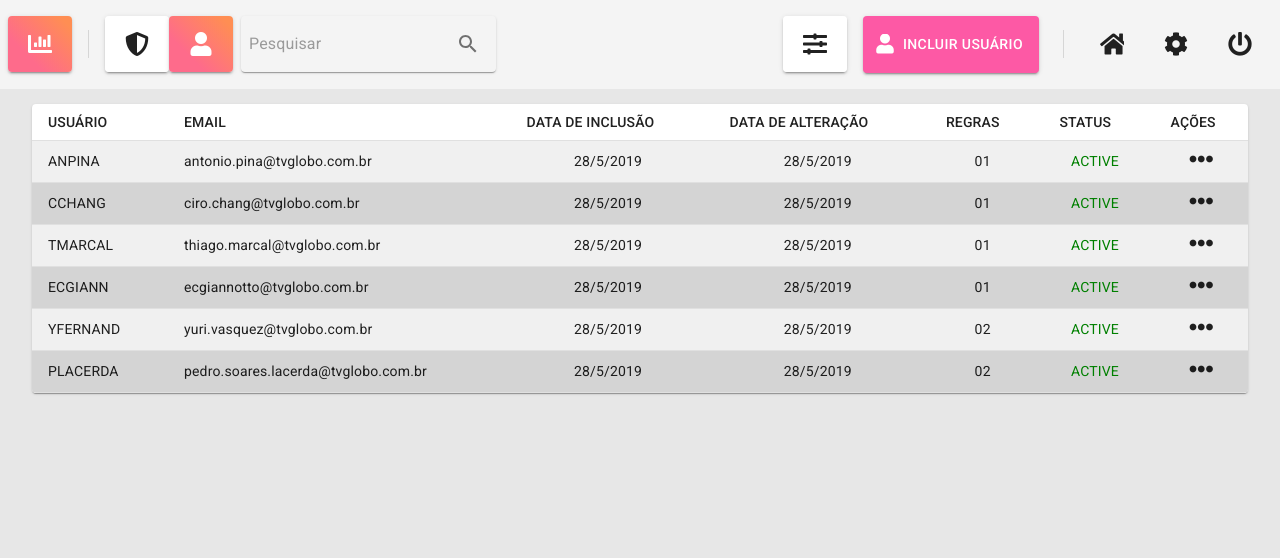
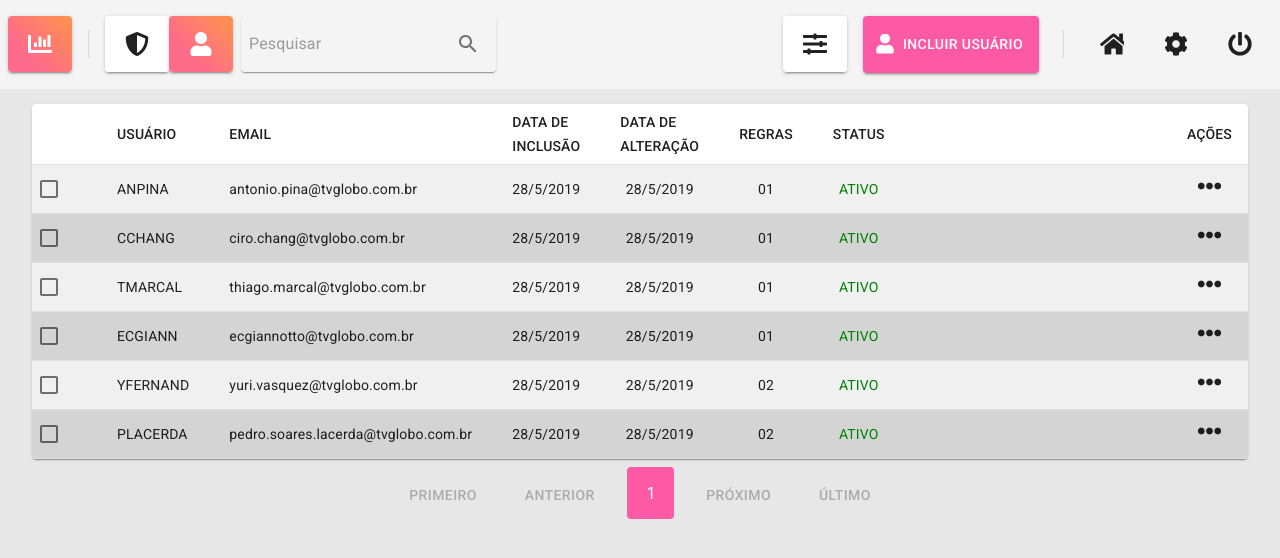
Before and after one commit to jonataspinto/storm-challenge, a React (Create React App) app: page / in a window 1280 px wide. Shown: the top 558 px of the page. Built offline with nearby package versions, Linux system fonts and the light colour scheme.

Commit message:
pagination structure and advanced for row

```diff
--- a/src/Shared/data.js
+++ b/src/Shared/data.js
@@ -5,7 +5,7 @@ export const users=[
         includDate: new Date(2019,5,28),
         alterDate: new Date(2019,5,30),
         rules: '01',
-        status: 'active',
+        status: 'ativo',
         actions: 'ellipsis-h'
     },
     {
@@ -14,7 +14,7 @@ export const users=[
         includDate: new Date(2019,5,28),
         alterDate: new Date(2019,5,30),
         rules: '01',
-        status: 'active',
+        status: 'ativo',
         actions: 'ellipsis-h'
     },
     {
@@ -23,7 +23,7 @@ export const users=[
         includDate: new Date(2019,5,28),
         alterDate: new Date(2019,5,30),
         rules: '01',
-        status: 'active',
+        status: 'ativo',
         actions: 'ellipsis-h'
     },
     {
@@ -32,7 +32,7 @@ export const users=[
         includDate: new Date(2019,5,28),
         alterDate: new Date(2019,5,30),
         rules: '01',
-        status: 'active',
+        status: 'ativo',
         actions: 'ellipsis-h'
     },
     {
@@ -41,7 +41,7 @@ export const users=[
         includDate: new Date(2019,5,28),
         alterDate: new Date(2019,5,30),
         rules: '02',
-        status: 'active',
+        status: 'ativo',
         actions: 'ellipsis-h'
     },
     {
@@ -50,7 +50,7 @@ export const users=[
         includDate: new Date(2019,5,28),
         alterDate: new Date(2019,5,30),
         rules: '02',
-        status: 'active',
+        status: 'ativo',
         actions: 'ellipsis-h'
     },
 ]
--- a/src/Shared/pt.js
+++ b/src/Shared/pt.js
@@ -10,12 +10,14 @@ export const LANG = {
         'ATIVOS E INATIVOS'
     ],
     table: [
+        '',
         'USUÁRIO',
         'EMAIL',
         'DATA DE INCLUSÃO',
         'DATA DE ALTERAÇÃO',
         'REGRAS',
         'STATUS',
+        '',
         'AÇÕES'
     ],
 
--- a/src/components/Button/ButtonElement.js
+++ b/src/components/Button/ButtonElement.js
@@ -9,7 +9,7 @@ export default function ButtonElement(props) {
         color={props.color}
         colors={props.colors}
         className={props.class}
-        startIcon={props.value && <Icon className={`fas fa-${props.icon}`}/>}
+        startIcon={props.icon && (props.value && <Icon className={`fas fa-${props.icon}`}/>)}
         onClick={props.handle}
         disabled={props.disabled}
         hide={props.hide}
--- a/src/components/Table/Table.js
+++ b/src/components/Table/Table.js
@@ -9,16 +9,20 @@ import Paper from '@material-ui/core/Paper';
 import {users} from '../../Shared/data'
 import { LANG } from '../../Shared/pt'
 import Icon from '@material-ui/core/Icon';
+import FormControlLabel from '@material-ui/core/FormControlLabel';
+import Checkbox from '@material-ui/core/Checkbox';
+import Button from  '../../components/Button/ButtonElement'
+import useMediaQuery from '@material-ui/core/useMediaQuery';
 
 const useStyles = makeStyles( theme=>({
   root: {
     width: '95%',
-    margin: '15px 0 0 0',
+    margin: '15px 0px 0 0px',
+    textAlign: 'center',
     [theme.breakpoints.down('sm')]: {
       width: "100%",
       margin: '0',
-
-    }
+    },
   },
   paper: {
     width: '100%',
@@ -27,25 +31,16 @@ const useStyles = makeStyles( theme=>({
   table: {
     minWidth: 650,
   },
-  tableHead:{
-
-  },
   tableBody:{
-    'tr:nth-child(2)':{
-
-    }
+    '&:hover': {
+      backgroundColor: 'white',
+    },
   },
   tableRow:{
     backgroundColor: '#d4d4d4',
-    '&:hover': {
-      backgroundColor: '#99f',
-    },
   },
   tableRowLight:{
     backgroundColor: '#f0f0f0',
-    '&:hover': {
-      backgroundColor: '#99f',
-    },
   },
   status: {
     color: 'Green',
@@ -53,11 +48,58 @@ const useStyles = makeStyles( theme=>({
   },
   text:{
     textTransform: 'upperCase'
+  },
+  onCheck:{
+    backgroundColor: 'transparent',
+    borderRadius: 0,
+    padding: 0,
+    margin: 0
+  },
+  button: {
+    margin: theme.spacing(1),
+    padding: theme.spacing(2),
+    color: 'rgba(0, 0, 0, 0.26)',
+    '&:hover':{
+      margin: theme.spacing(1),
+      padding: theme.spacing(0),
+      backgroundColor: 'rgba(0, 0, 0, 0.56)',
+      color: 'rgba(0, 0, 0, 1)',
+    }
+  },
+  actualPage: {
+    margin: theme.spacing(1),
+    padding: theme.spacing(2),
+    backgroundColor: 'rgb(253,89,165)',
+    borderRadius: '4px',
+    color: 'white',
+    [theme.breakpoints.down('sm')]: {
+      margin: theme.spacing(0),
+      padding: theme.spacing(1),
+    },
+  },
+  advancedFunctions:{
+    backgroundColor: 'transparent',
+    color: 'transparent',
+    margin: 0,
+    width: '100%',
+    '&:hover': {
+      color: 'black',
+    },
+  },
+  advancedIcon:{
+    margin: theme.spacing(1),
+    fontSize: '15px'
+  },
+  extend:{
+    '&:hover': {
+      backgroundColor: 'white',
+      color: 'transparent',
+    },
   }
 }));
 
-function createData(name,  email, includDate, alterDate, rules, status, actions) {
-  return { name, email, includDate, alterDate, rules, status, actions };
+function createData(name,  email, includDate, alterDate, rules, status, advanced, actions) {
+  return { name, email, includDate, alterDate, rules, status, advanced, actions };
 }
 
 const formateDate = (date) =>{
@@ -65,11 +107,58 @@ const formateDate = (date) =>{
 }
 
 const rows = users.map((user, index)=>{
-  return createData(user.name, user.email, user.includDate, user.alterDate, user.rules, user.status, user.actions)
+  return createData(
+    user.name,
+    user.email,
+    user.includDate,
+    user.alterDate,
+    user.rules,
+    user.status,
+    [
+      'trash',
+      'caret-square-down',
+      'shield-alt',
+      'pen'
+    ],
+    user.actions)
 })
 
 export default function DenseTable() {
   const classes = useStyles();
+  const matches = useMediaQuery('(min-width:600px)')
+
+  const Navigation =() => (
+    <>
+      <Button
+        value={matches ? `Primeiro` : '1'}
+        color="secondary"
+        class = {classes.button}
+      />
+      <Button
+        value={matches && 'Anterior'}
+        color="secondary"
+        class = {classes.button}
+        icon = {!matches && 'arrow-left'}
+      />
+
+        <span className={classes.actualPage}> 1 </span>
+
+      <Button
+        value={matches && 'Próximo'}
+        color="secondary"
+        disabled
+        class = {classes.button}
+        icon = {!matches && 'arrow-right'}
+      />
+      <Button
+        value={matches ? 'Último' : '1'}
+        disabled
+        color="secondary"
+        class = {classes.button}
+      />
+    </>
+  )
+
   return (
     <div className={classes.root}>
       <Paper className={classes.paper}>
@@ -83,7 +172,12 @@ export default function DenseTable() {
           </TableHead>
           <TableBody>
             {rows.map((row, index)=> (
-              <TableRow key={index} className={ `${index % 2 ? classes.tableRow : classes.tableRowLight}`}>
+              <TableRow key={index} className={ `${index % 2 ? classes.tableRow : classes.tableRowLight}  ${classes.tableBody}`}>
+                <TableCell>
+                  <FormControlLabel
+                    control={<Checkbox value="checkedC" className={classes.onCheck}/>}
+                  />
+                  </TableCell>
                 <TableCell
                   component="th"
                   scope="row"
@@ -94,12 +188,19 @@ export default function DenseTable() {
                 <TableCell align="center" >{formateDate(row.includDate)}</TableCell>
                 <TableCell align="center">{row.rules}</TableCell>
                 <TableCell align="center" className={classes.status}>{row.status}</TableCell>
+                <TableCell align="center" nowrap='noWrap' className={classes.advancedFunctions}>
+                  {row.advanced.map((icon, index)=>{
+                    return <Icon key={index} className={`fa fa-${icon} ${classes.advancedIcon}`}/>
+                  })}
+                </TableCell>
                 <TableCell align="center"><Icon className={`fa fa-${row.actions}`}/></TableCell>
               </TableRow>
             ))}
           </TableBody>
         </Table>
       </Paper>
+
+      {Navigation()}
     </div>
   );
 }
```
